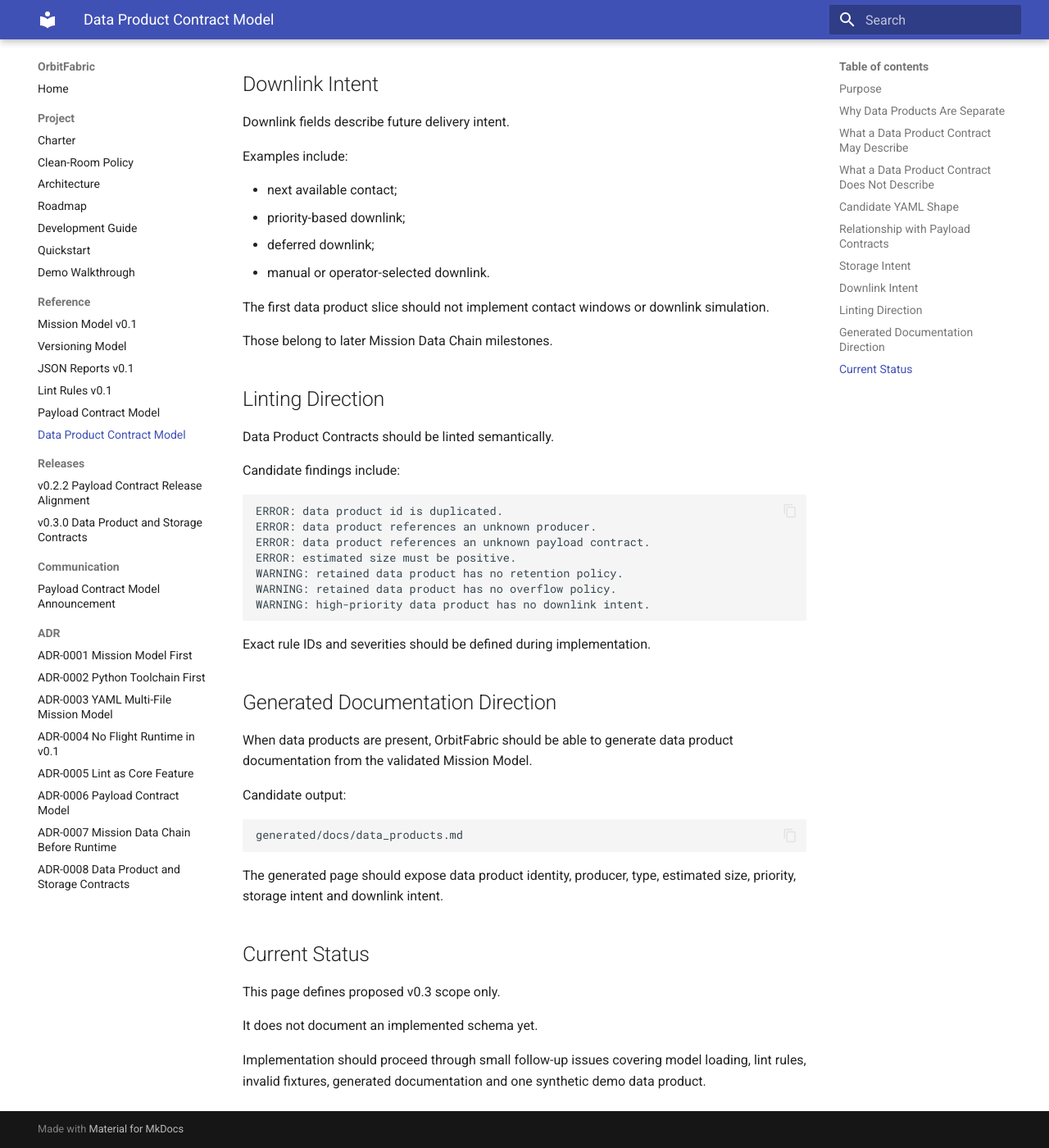
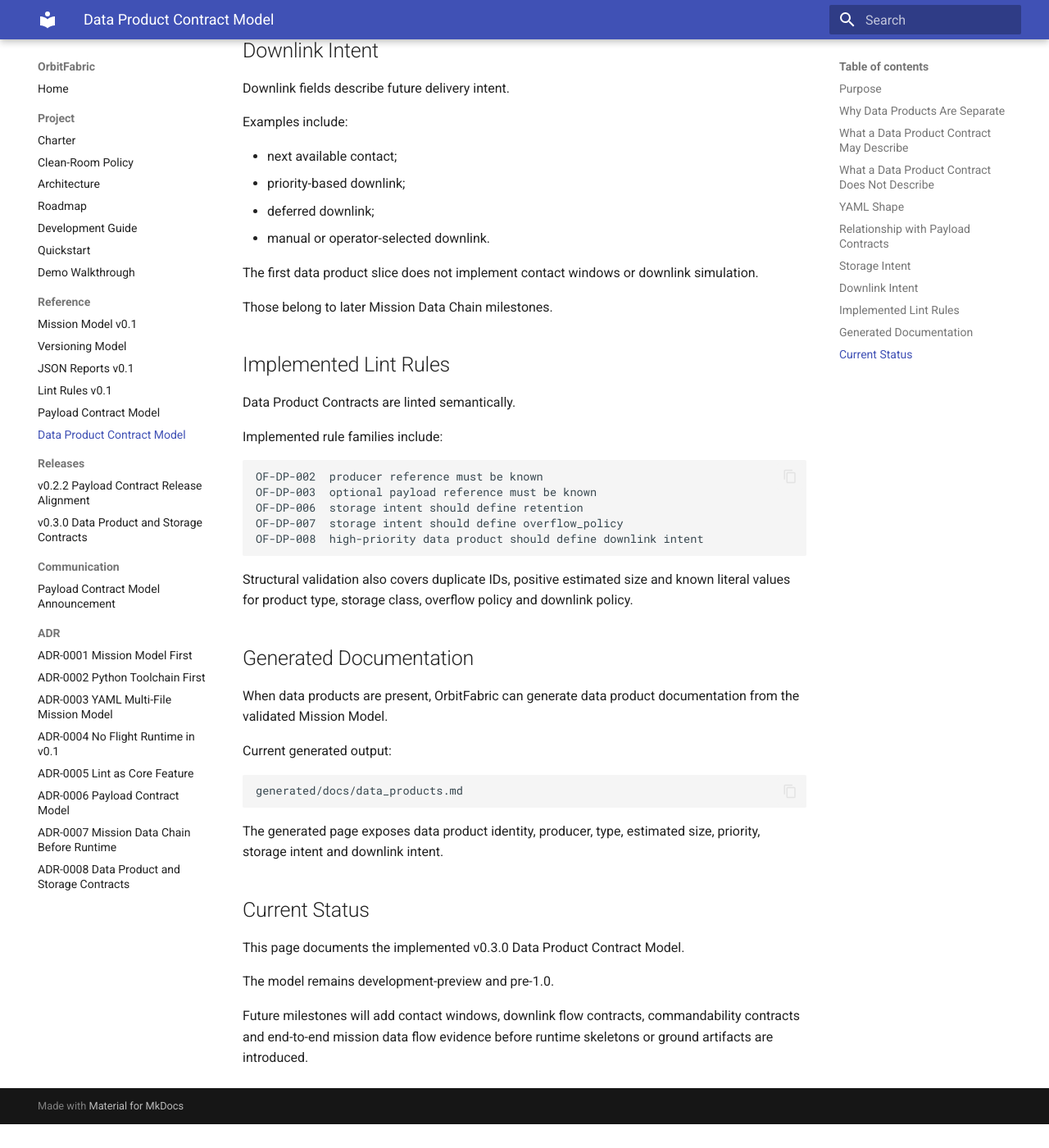
Before and after one commit to FAROTECH/orbitfabric, an MkDocs documentation site: the page built from docs/reference/data-product-contract-model.md, in a window 1280 px wide and 1400 px high, scrolled down 3608 px. Shown: the whole window at 82% size. Built offline with MkDocs 1.6.1 and Material for MkDocs 9.7.7, drawn with Linux system fonts in a browser that asks for light colours; after the commit the page ends 4979 px from its top, so only the background shows below that; some of the changed text lies outside the part shown.

Commit message:
docs: update data product reference as implemented

````diff
--- a/docs/reference/data-product-contract-model.md
+++ b/docs/reference/data-product-contract-model.md
@@ -1,11 +1,11 @@
 # Data Product Contract Model
 
-Status: Proposed for OrbitFabric v0.3
+Status: Implemented in OrbitFabric v0.3.0
 Scope: Data Product and Storage Contract definition
 
 ## Purpose
 
-The Data Product Contract Model extends OrbitFabric with a proposed model domain for mission data objects produced by payloads or subsystems.
+The Data Product Contract Model extends OrbitFabric with an optional model domain for mission data objects produced by payloads or subsystems.
 
 A data product contract describes what mission data object is expected to be produced, who produces it, how large it is expected to be, how important it is, how it should be retained and how it should be prepared for future downlink planning.
 
@@ -75,17 +75,17 @@
 - ground segment implementation;
 - runtime skeleton generation.
 
-Those are intentionally outside the proposed v0.3 scope.
+Those are intentionally outside the v0.3.0 scope.
 
-## Candidate YAML Shape
+## YAML Shape
 
-The first implementation slice may introduce an optional file:
+Data products are defined in the optional file:
 
 ```text
 mission/data_products.yaml
 ```
 
-A candidate shape is:
+Current shape:
 
 ```yaml
 data_products:
@@ -103,9 +103,7 @@
       policy: next_available_contact
 ```
 
-This is a proposed shape for the v0.3 design direction.
-
-It is not yet a stable schema.
+This shape is implemented in v0.3.0, but OrbitFabric is still pre-1.0 and the schema may evolve.
 
 ## Relationship with Payload Contracts
 
@@ -127,9 +125,9 @@
 
 A data product may reference a payload contract as its producer.
 
-The reference must remain declarative.
+The reference remains declarative.
 
-It must not imply payload runtime execution or data processing.
+It does not imply payload runtime execution or data processing.
 
 ## Storage Intent
 
@@ -156,44 +154,42 @@
 - deferred downlink;
 - manual or operator-selected downlink.
 
-The first data product slice should not implement contact windows or downlink simulation.
+The first data product slice does not implement contact windows or downlink simulation.
 
 Those belong to later Mission Data Chain milestones.
 
-## Linting Direction
+## Implemented Lint Rules
 
-Data Product Contracts should be linted semantically.
+Data Product Contracts are linted semantically.
 
-Candidate findings include:
+Implemented rule families include:
 
 ```text
-ERROR: data product id is duplicated.
-ERROR: data product references an unknown producer.
-ERROR: data product references an unknown payload contract.
-ERROR: estimated size must be positive.
-WARNING: retained data product has no retention policy.
-WARNING: retained data product has no overflow policy.
-WARNING: high-priority data product has no downlink intent.
+OF-DP-002  producer reference must be known
+OF-DP-003  optional payload reference must be known
+OF-DP-006  storage intent should define retention
+OF-DP-007  storage intent should define overflow_policy
+OF-DP-008  high-priority data product should define downlink intent
 ```
 
-Exact rule IDs and severities should be defined during implementation.
+Structural validation also covers duplicate IDs, positive estimated size and known literal values for product type, storage class, overflow policy and downlink policy.
 
-## Generated Documentation Direction
+## Generated Documentation
 
-When data products are present, OrbitFabric should be able to generate data product documentation from the validated Mission Model.
+When data products are present, OrbitFabric can generate data product documentation from the validated Mission Model.
 
-Candidate output:
+Current generated output:
 
 ```text
 generated/docs/data_products.md
 ```
 
-The generated page should expose data product identity, producer, type, estimated size, priority, storage intent and downlink intent.
+The generated page exposes data product identity, producer, type, estimated size, priority, storage intent and downlink intent.
 
 ## Current Status
 
-This page defines proposed v0.3 scope only.
+This page documents the implemented v0.3.0 Data Product Contract Model.
 
-It does not document an implemented schema yet.
+The model remains development-preview and pre-1.0.
 
-Implementation should proceed through small follow-up issues covering model loading, lint rules, invalid fixtures, generated documentation and one synthetic demo data product.
+Future milestones will add contact windows, downlink flow contracts, commandability contracts and end-to-end mission data flow evidence before runtime skeletons or ground artifacts are introduced.
````
Also changed, not shown: other parts of docs/reference/data-product-contract-model.md (+1 -1 lines).
